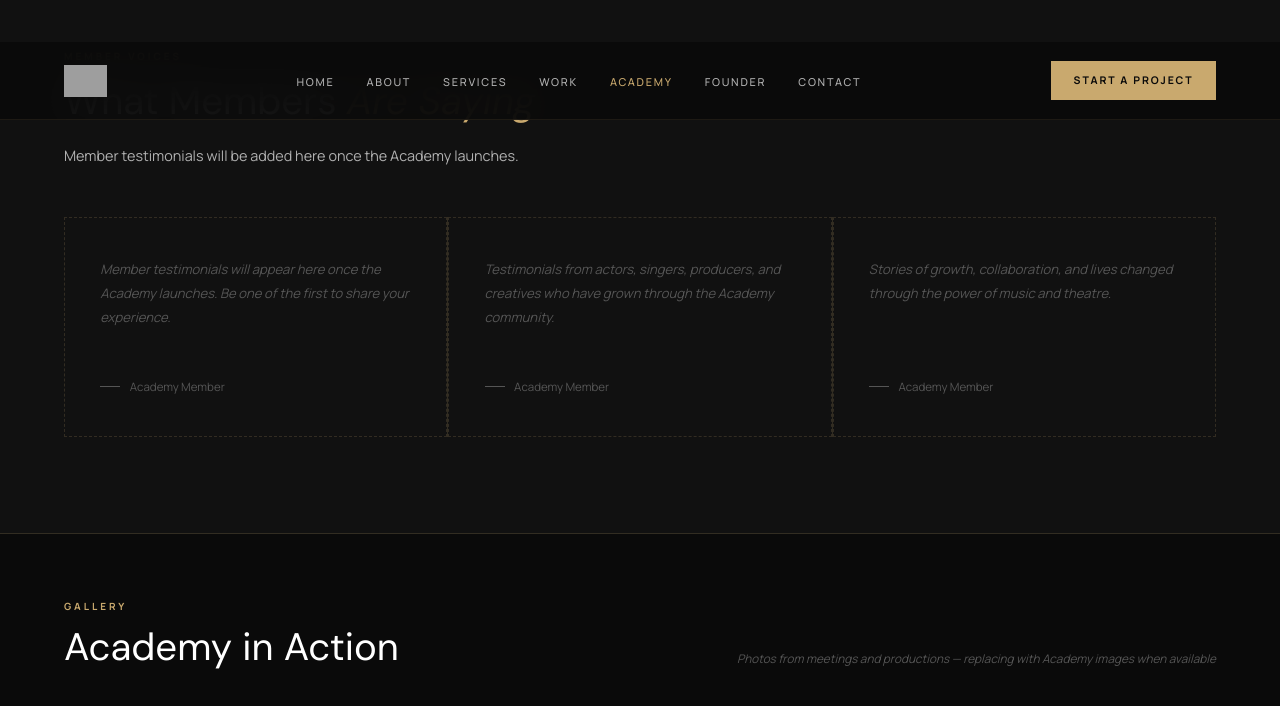
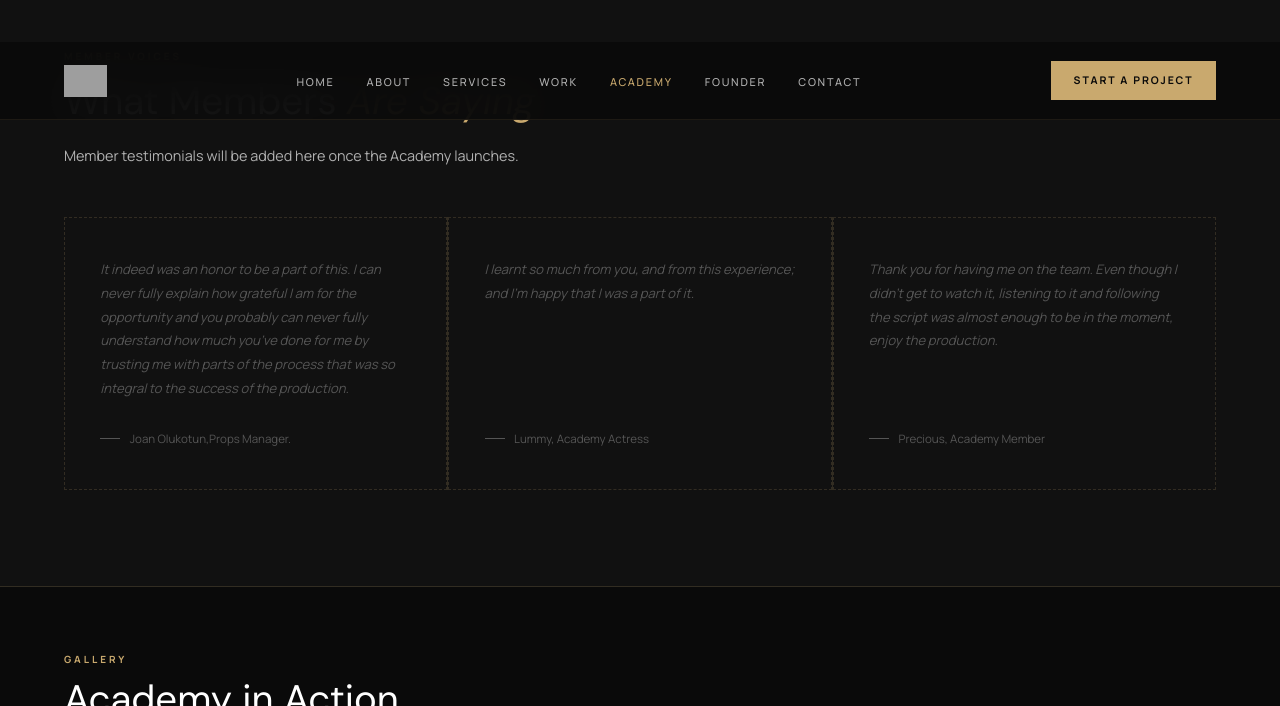
Before and after one commit to RosarioAnthonyWaya/mastercraftv2, a Jekyll site: the page built from academy/index.html, in a window 1280 px wide and 900 px high, scrolled down 4606 px, cut to the strip 0-706 px from the top of the window. Built offline with Jekyll 4.4.1, drawn with Linux system fonts in a browser that asks for light colours; some of the changed text lies outside the part shown; grey boxes are pictures that could not be loaded.

Commit message:
Update membership prices and add testimonials
Updated membership plan prices for Student, Employed Adult, and Unemployed Adult categories. Added member testimonials to showcase experiences.

```diff
--- a/academy/index.html
+++ b/academy/index.html
@@ -178,7 +178,7 @@
     <div class="ac-plan">
       <div class="ac-plan-name">Student</div>
       <div class="ac-plan-sub">Full-time student in education</div>
-      <div class="ac-plan-price-block"><span class="ac-plan-price-label">Monthly subscription</span><span class="ac-plan-price">Price TBA</span><span class="ac-plan-price-note">Pricing will be confirmed shortly</span></div>
+      <div class="ac-plan-price-block"><span class="ac-plan-price-label">Monthly subscription</span><span class="ac-plan-price"> £15 </span><span class="ac-plan-price-note">Pricing will be confirmed shortly</span></div>
       <p class="ac-plan-desc">Full access to all Academy meetings, workshops, community events, mentorship, and UK Global Talent Visa guidance.</p>
       <a href="#" class="btn-ghost">Registration Opening Soon</a>
     </div>
@@ -186,14 +186,14 @@
       <span class="ac-plan-badge">Most Popular</span>
       <div class="ac-plan-name">Employed Adult</div>
       <div class="ac-plan-sub">Working professional</div>
-      <div class="ac-plan-price-block"><span class="ac-plan-price-label">Monthly subscription</span><span class="ac-plan-price">Price TBA</span><span class="ac-plan-price-note">Pricing will be confirmed shortly</span></div>
+      <div class="ac-plan-price-block"><span class="ac-plan-price-label">Monthly subscription</span><span class="ac-plan-price">£25 </span><span class="ac-plan-price-note">Pricing will be confirmed shortly</span></div>
       <p class="ac-plan-desc">Full access to all Academy meetings, workshops, professional creative opportunities, productions, networking, mentorship, and UK Global Talent Visa guidance.</p>
       <a href="#" class="btn-primary">Registration Opening Soon</a>
     </div>
     <div class="ac-plan">
       <div class="ac-plan-name">Unemployed Adult</div>
       <div class="ac-plan-sub">Currently not in employment</div>
-      <div class="ac-plan-price-block"><span class="ac-plan-price-label">Monthly subscription</span><span class="ac-plan-price">Price TBA</span><span class="ac-plan-price-note">Pricing will be confirmed shortly</span></div>
+      <div class="ac-plan-price-block"><span class="ac-plan-price-label">Monthly subscription</span><span class="ac-plan-price"> £10 </span><span class="ac-plan-price-note">Pricing will be confirmed shortly</span></div>
       <p class="ac-plan-desc">Full access to all Academy meetings, workshops, community events, mentorship, and UK Global Talent Visa guidance. Accessible pricing for those in transition.</p>
       <a href="#" class="btn-ghost">Registration Opening Soon</a>
     </div>
@@ -241,9 +241,9 @@
   <h2 class="ac-section-h2">What Members <em>Are Saying</em></h2>
   <p class="ac-section-p">Member testimonials will be added here once the Academy launches.</p>
   <div class="ac-testimonials-grid">
-    <div class="ac-testimonial-card"><p>Member testimonials will appear here once the Academy launches. Be one of the first to share your experience.</p><div class="ac-t-author">Academy Member</div></div>
-    <div class="ac-testimonial-card"><p>Testimonials from actors, singers, producers, and creatives who have grown through the Academy community.</p><div class="ac-t-author">Academy Member</div></div>
-    <div class="ac-testimonial-card"><p>Stories of growth, collaboration, and lives changed through the power of music and theatre.</p><div class="ac-t-author">Academy Member</div></div>
+    <div class="ac-testimonial-card"><p>It indeed was an honor to be a part of this. I can never fully explain how grateful I am for the opportunity and you probably can never fully understand how much you’ve done for me by trusting me with parts of the process that was so integral to the success of the production.</p><div class="ac-t-author">Joan Olukotun,Props Manager.</div></div>
+    <div class="ac-testimonial-card"><p>I learnt so much from you, and from this experience; and I'm happy that I was a part of it.</p><div class="ac-t-author">Lummy, Academy Actress</div></div>
+    <div class="ac-testimonial-card"><p>Thank you for having me on the team. Even though I didn't get to watch it, listening to it and following the script was almost enough to be in the moment, enjoy the production.</p><div class="ac-t-author">Precious, Academy Member</div></div>
   </div>
 </section>
 
```
